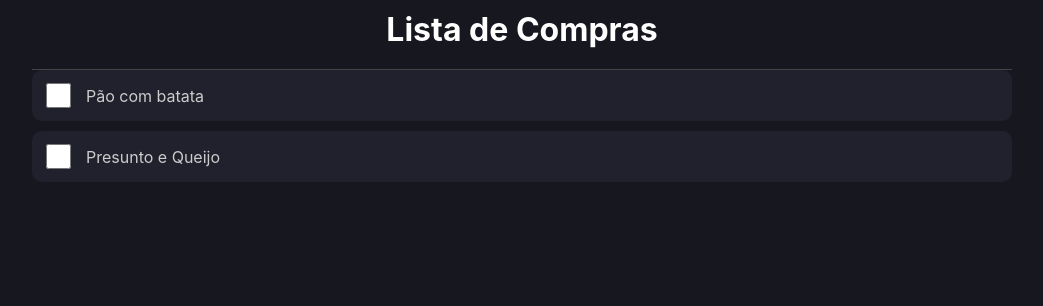
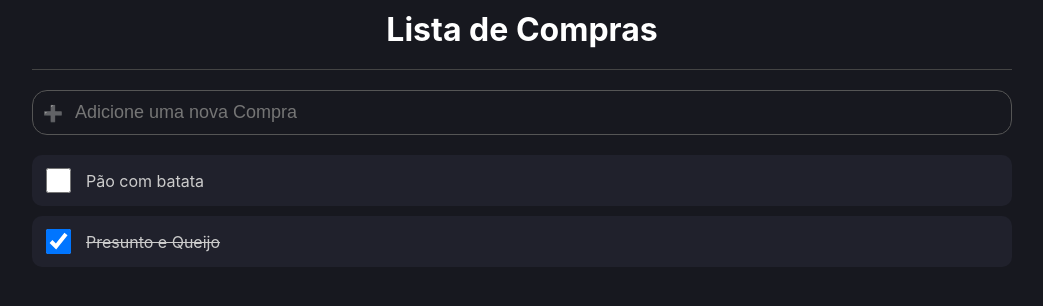
Before and after one commit to IvanMatt8/Lista-de-compras, a React (Create React App) app: page / in a window 1280 px wide. Shown: the top 306 px of the page, without its empty margins (118-1161 px from the left). Built offline with nearby package versions, Linux system fonts and the light colour scheme.

Commit message:
:pencil: adicionado o import do component AddArea e acrescentado no body do App.

```diff
--- a/src/App.tsx
+++ b/src/App.tsx
@@ -2,18 +2,19 @@ import { useState } from "react";
 import * as C from "./App.styles";
 import { Item } from "./types/Item";
 import { ListItem } from "./components/ListItem";
+import { AddArea } from "./components/AddArea";
 
 const App = () => {
   const [list, setList] = useState<Item[]>([
     { id: 1, name: "Pão com batata", done: false },
-    { id: 2, name: "Presunto e Queijo", done: false },
+    { id: 2, name: "Presunto e Queijo", done: true },
   ]);
   return (
     <C.Container>
       <C.Area>
         <C.Header>Lista de Compras </C.Header>
 
-        {/* {***} */}
+        <AddArea />
 
         {list.map((item, index) => (
           <ListItem key={index} item={item} />
```
